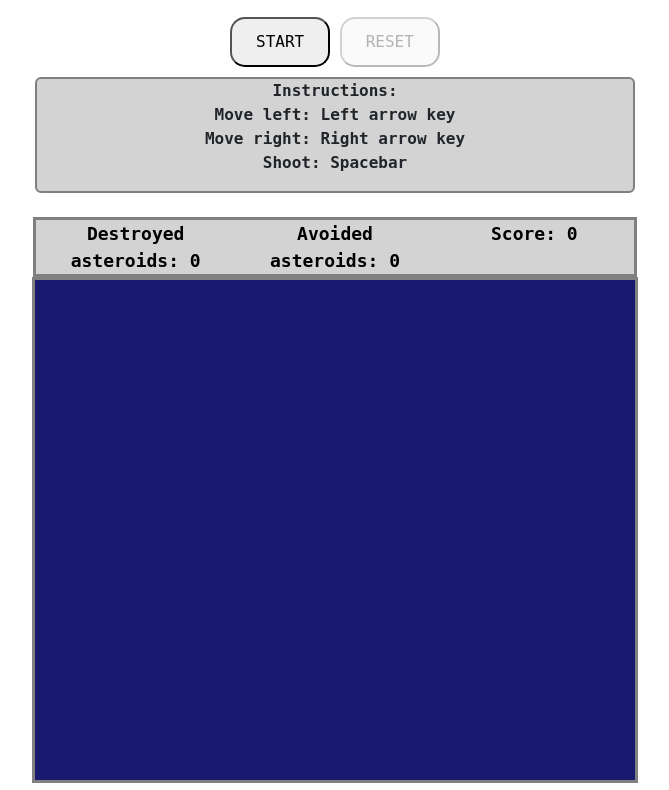
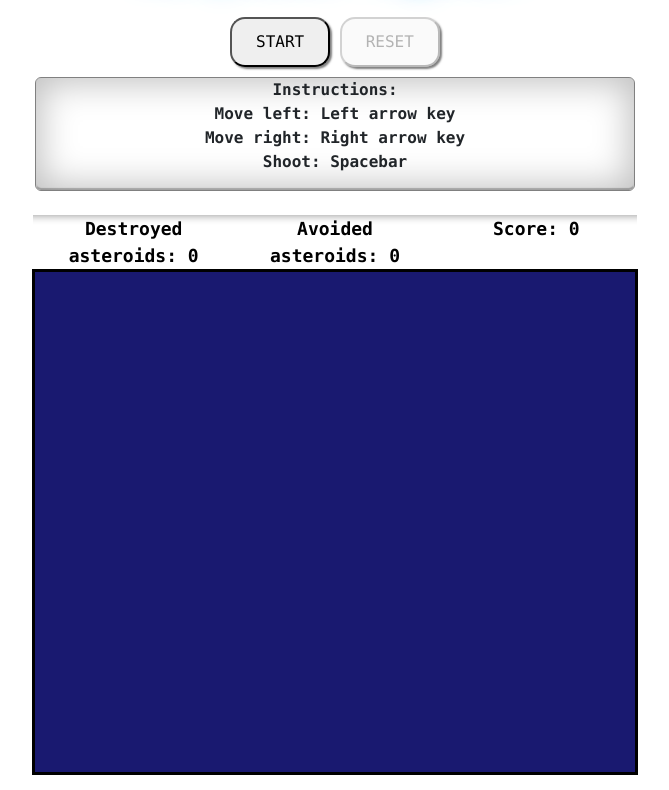
Before and after one commit to mimi-mc/Airplane_Fighter, a plain HTML site: page index.html in a window 1280 px wide. Shown: the part 68-858 px from the top of the page, without its empty margins (305-974 px from the left). Drawn offline with nearby package versions, Linux system fonts and the light colour scheme.

Commit message:
Update style.css

```diff
--- a/style.css
+++ b/style.css
@@ -1,5 +1,5 @@
   body {
-    font-family: "Monospace", "Courier New";
+    font-family: "Lucida Console", Courier, monospace;
     text-align: center;
     justify-content: center;
   }
@@ -7,32 +7,40 @@
   #title {
     font-weight: bold;
     margin-top: 5px;
+    text-shadow: 0 0 10px #3cf0fd,
+      0 0 20px #38e1ff,
+      0 0 30px rgb(62, 149, 255);
   }
 
   #gameArea {
-    border: 3px solid grey;
+    border: 3px solid black;
   }
 
   #info {
-    border: 2px solid grey;
+    border: 1px solid grey;
     width: 600px;
     margin: auto;
     font-weight: bold;
-    background-color: LightGrey;
+    box-shadow: 0 0 35px 5px rgba(0, 0, 0, 0.25) inset, 0 2px 1px 1px rgba(
+        255,
+        255,
+        255,
+        0.9
+      ) inset, 0 -2px 1px rgba(0, 0, 0, 0.25) inset;
   }
 
   #scoreBoard {
-    background-color: LightGrey;
-    border: 3px solid grey;
+    box-shadow: 0 20px 10px -20px rgba(0,0,0,0.45) inset;
     width: 604px;
     margin: auto;
     font-weight: bold;
     font-size: large;
-    font-family: "Monospace", "Courier New";
+    font-family: "Lucida Console", Courier, monospace;
     color: black;
   }
 
   #startBtn {
+    box-shadow: 2px 2px 2px 0px rgba(0,0,0,0.5);
     width: 100px;
     height: 50px;
     border-radius: 15px;
@@ -40,6 +48,7 @@
   }
 
   #resetGameButton {
+    box-shadow: 2px 2px 2px 0px rgba(0,0,0,0.5);
     width: 100px;
     height: 50px;
     border-radius: 15px;
```
